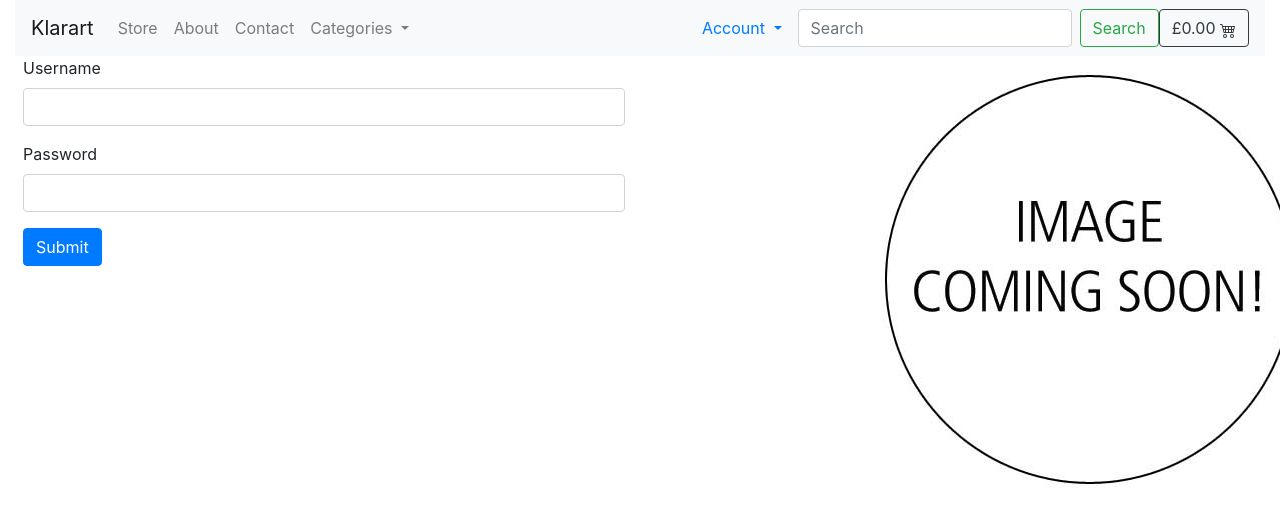
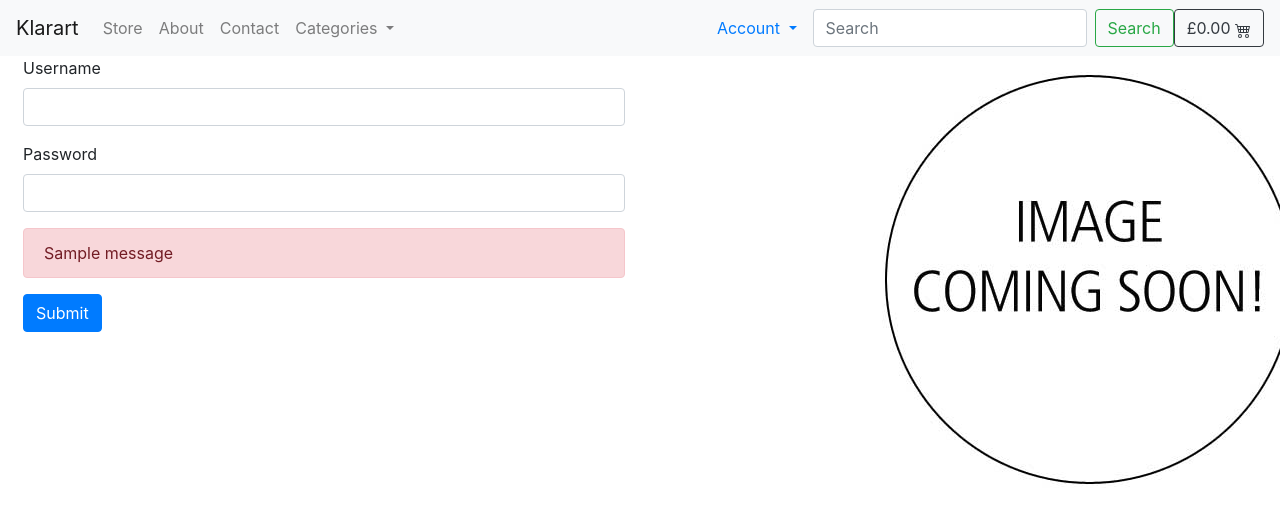
Before and after one commit to Benjamin-Joe/klara-art, a Django app: page /members/login_view in a window 1280 px wide. Shown: the top 518 px of the page. Run offline with Django 3.2, Linux system fonts and the light colour scheme; tables that the repository leaves empty hold one stand-in row (values such as "Sample post"); one stand-in notice (Sample message) is shown; some libraries are stand-ins or nearby versions.

Commit message:
Edit navbar to avoid things sticking behind navbar. Add error message when login is incorrect

```diff
--- a/members/templates/authentication/login.html
+++ b/members/templates/authentication/login.html
@@ -19,6 +19,14 @@
                   <label for="exampleInputPassword1" class="form-label">Password</label>
                   <input type="password" class="form-control" name="password">
                 </div>
+                    {% if messages %}
+                        <div class="alert alert-danger" role="alert">
+
+                        {% for message in messages %}
+                        {{ message }}
+                            {% endfor %}
+                  </div>
+                    {% endif %}
                 <button type="submit" class="btn btn-primary">Submit</button>
               </form>
         </div>
--- a/templates/base.html
+++ b/templates/base.html
@@ -22,8 +22,8 @@
     <title>Klarart {% block title %}{% endblock %}</title>
   </head>
   <body>
-      <header class="container-fluid fixed-top">
-        <nav class="navbar navbar-expand-lg navbar-light bg-light">
+      <header>
+        <nav class="navbar navbar-expand-lg navbar-light bg-light fixed-top container-fluid">
           <a class="navbar-brand" href="{% url 'home' %}">Klarart</a>
           <button class="navbar-toggler" type="button" data-toggle="collapse" data-target="#navbarSupportedContent" aria-controls="navbarSupportedContent" aria-expanded="false" aria-label="Toggle navigation">
             <span class="navbar-toggler-icon"></span>
@@ -88,9 +88,7 @@
         </nav>
       </header>
 
-      {% if messages %}
-        <div class="message-container"></div>
-      {% endif %}
+
 
     {% block page_header %}
     {% endblock %}
```
